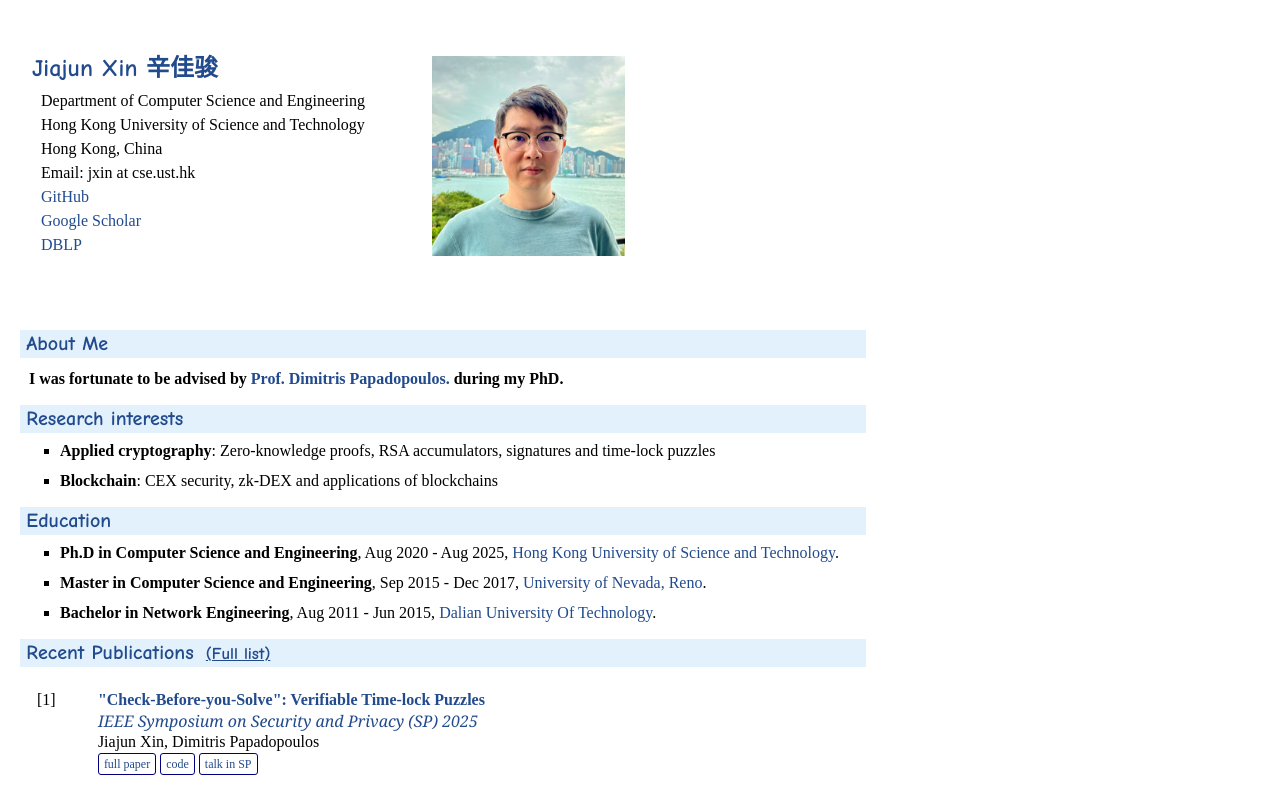
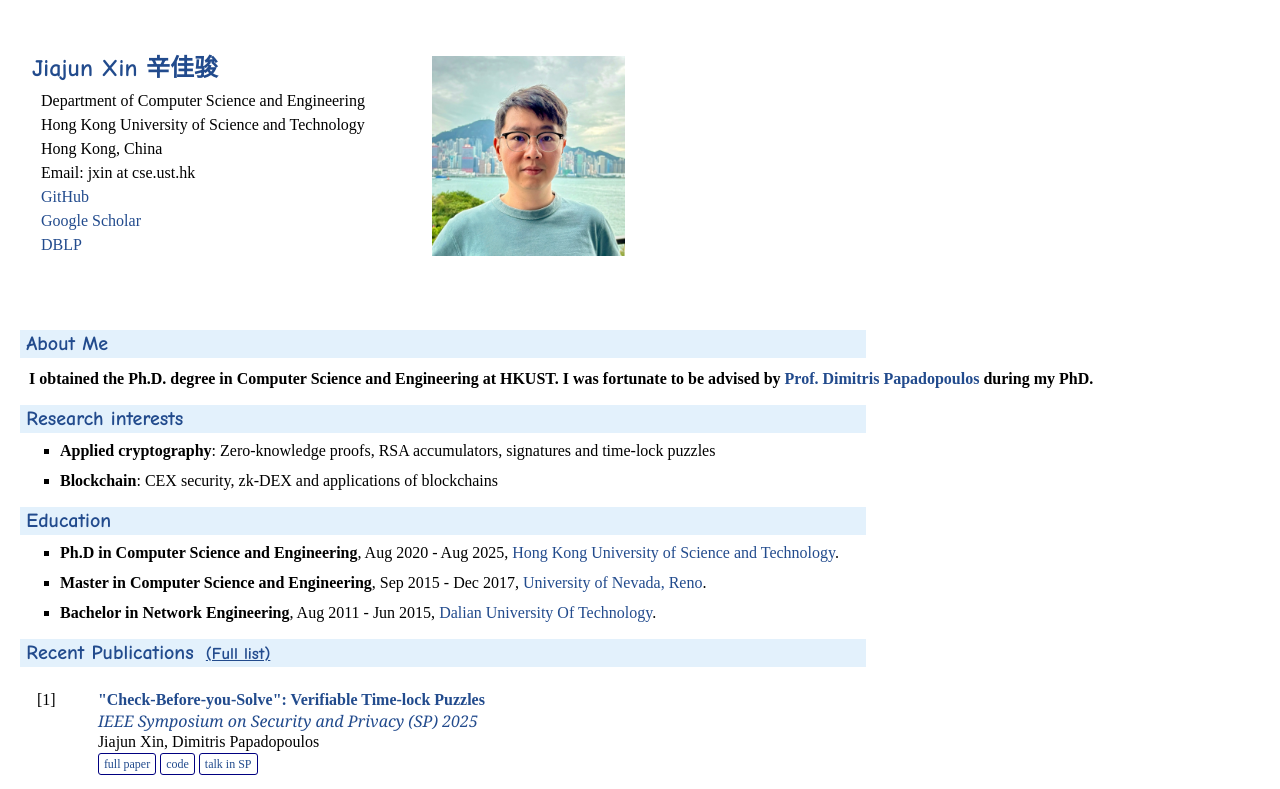
Before and after one commit to jiajunxin/jiajunxin.github.io, a plain HTML site: page index.html in a window 1280 px wide. Shown: the top 789 px of the page. Drawn offline with Linux system fonts and the light colour scheme.

Commit message:
update PhD

```diff
--- a/index.html
+++ b/index.html
@@ -38,8 +38,9 @@
 
     <h2><a name="About Me">About Me </a></h2>
     <p><b>
-            <font color="black">I was fortunate to be advised by <a href="https://home.cse.ust.hk/~dipapado/"
-                    target="_blank">Prof. Dimitris Papadopoulos.</a> during my PhD.
+            <font color="black">I obtained the Ph.D. degree in Computer Science and Engineering at HKUST.
+                I was fortunate to be advised by <a href="https://home.cse.ust.hk/~dipapado/" target="_blank">Prof.
+                    Dimitris Papadopoulos</a> during my PhD.
             </font>
         </b></p>
 
```
